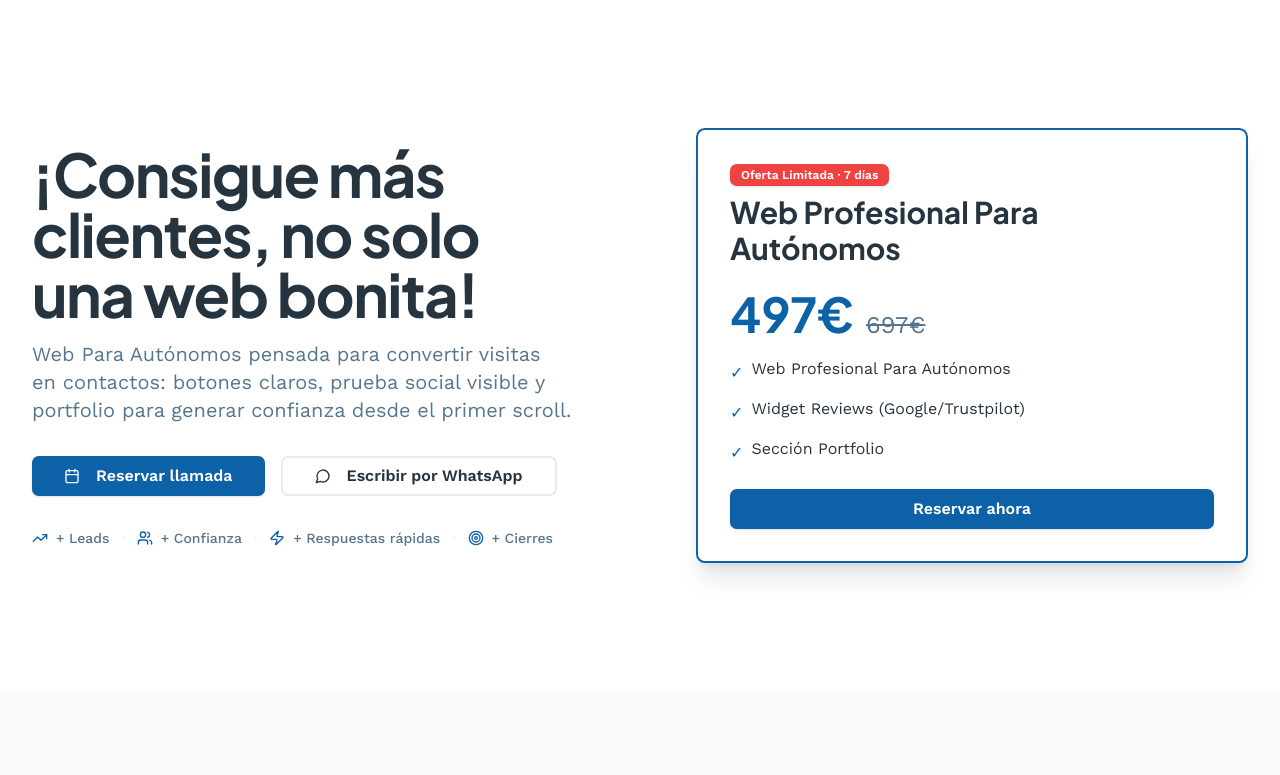
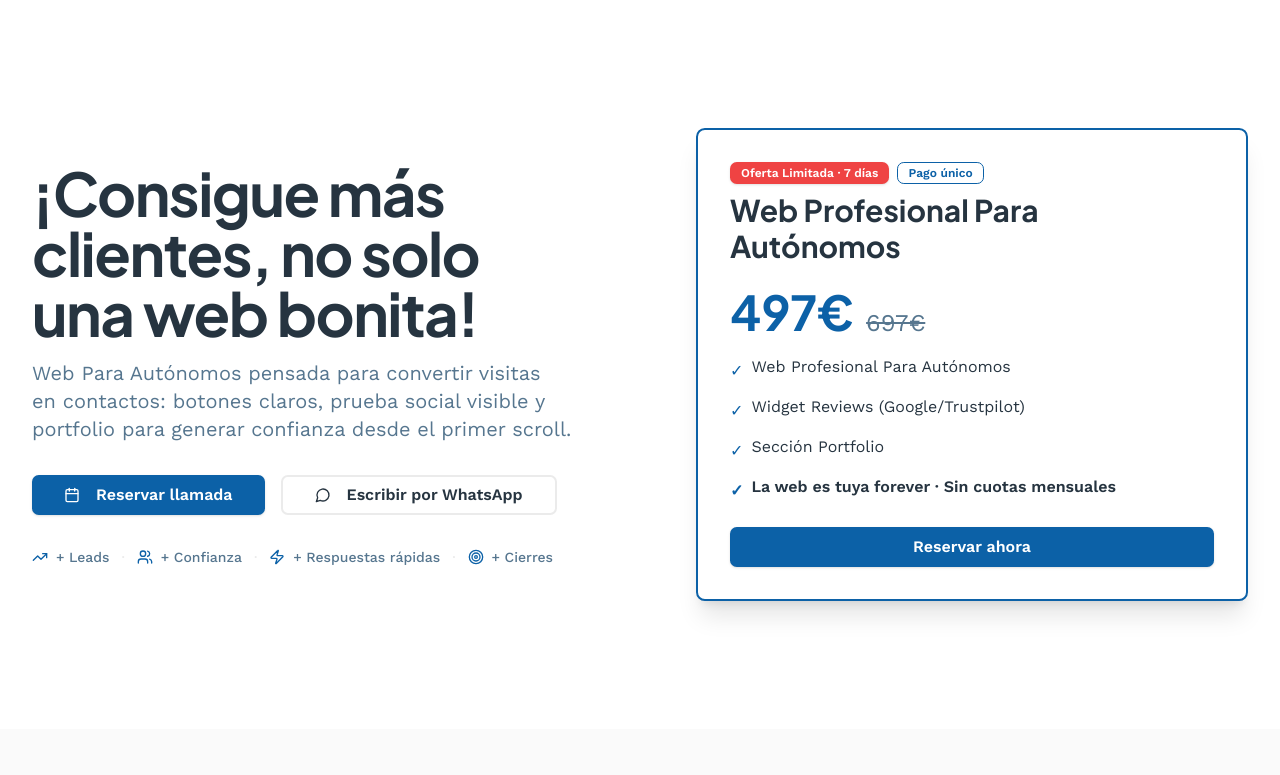
Before and after one commit to fsmartcfs-code/sg-f578bdde-0a98-4ac7-af00-b40a6d478feb-1776842642, a Next.js app: page / in a window 1280 px wide. Shown: the top 775 px of the page. Built offline with nearby package versions, Linux system fonts and the light colour scheme.

Commit message:
feat(landing): add "la web es tuya forever" messaging

```diff
--- a/src/components/ComparisonTable.tsx
+++ b/src/components/ComparisonTable.tsx
@@ -2,6 +2,12 @@ import { Card } from "@/components/ui/card";
 import { Check, X, AlertTriangle } from "lucide-react";
 
 const features = [
+  {
+    name: "Propiedad de la web",
+    wpa: true,
+    cheap: "partial",
+    agency: "partial",
+  },
   {
     name: "Captación de leads",
     wpa: true,
@@ -68,7 +74,7 @@ function StatusIcon({ status }: { status: boolean | string }) {
 function StatusText({ status }: { status: boolean | string }) {
   if (status === true) return "Incluida";
   if (status === false) return "No";
-  if (status === "partial") return "Parcial";
+  if (status === "partial") return "Cuotas";
   if (status === "complex") return "Complejo";
   if (status === "extra") return "Pago extra";
   return "";
--- a/src/components/Hero.tsx
+++ b/src/components/Hero.tsx
@@ -60,9 +60,14 @@ export function Hero() {
           <div className="lg:pl-8">
             <Card className="p-8 space-y-6 border-2 border-primary shadow-xl">
               <div className="space-y-2">
-                <Badge className="bg-destructive hover:bg-destructive text-destructive-foreground font-semibold">
-                  Oferta Limitada · 7 días
-                </Badge>
+                <div className="flex gap-2 flex-wrap">
+                  <Badge className="bg-destructive hover:bg-destructive text-destructive-foreground font-semibold">
+                    Oferta Limitada · 7 días
+                  </Badge>
+                  <Badge variant="outline" className="border-primary text-primary font-semibold">
+                    Pago único
+                  </Badge>
+                </div>
                 <h3 className="font-heading text-2xl md:text-3xl font-bold">
                   Web Profesional Para Autónomos
                 </h3>
@@ -87,6 +92,10 @@ export function Hero() {
                     <span className="text-primary mt-1">✓</span>
                     <span>Sección Portfolio</span>
                   </li>
+                  <li className="flex items-start gap-2">
+                    <span className="text-primary mt-1 font-bold">✓</span>
+                    <span className="font-semibold">La web es tuya forever · Sin cuotas mensuales</span>
+                  </li>
                 </ul>
               </div>
 
--- a/src/components/PricingCards.tsx
+++ b/src/components/PricingCards.tsx
@@ -18,6 +18,7 @@ const plans = [
       "CRM simple incluido",
       "WhatsApp directo integrado",
       "Soporte estándar",
+      "La web es tuya forever · Sin cuotas",
     ],
     cta: "Empezar ahora",
     popular: false,
@@ -36,6 +37,7 @@ const plans = [
       "Formulario de contacto avanzado",
       "Integración Calendly Premium",
       "Soporte prioritario",
+      "La web es tuya forever · Sin cuotas",
     ],
     cta: "Elegir Pro",
     popular: true,
@@ -54,6 +56,7 @@ const plans = [
       "CRM avanzado con seguimiento",
       "Integraciones personalizadas",
       "Soporte VIP 24/7",
+      "La web es tuya forever · Sin cuotas",
     ],
     cta: "Ir a Premium",
     popular: false,
@@ -70,6 +73,9 @@ export function PricingCards() {
           </h2>
           <p className="text-lg text-muted-foreground max-w-2xl mx-auto">
             Precios transparentes, sin sorpresas. Todos los planes incluyen setup completo en 7 días.
+          </p>
+          <p className="text-base font-semibold text-primary">
+            Pago único · La web es tuya forever · Sin cuotas mensuales
           </p>
         </div>
 
@@ -114,6 +120,9 @@ export function PricingCards() {
                       </span>
                     )}
                   </div>
+                  <p className="text-xs font-medium text-primary">
+                    Pago único · Sin cuotas
+                  </p>
                   {plan.originalPrice && (
                     <p className="text-xs text-muted-foreground">
                       Oferta válida 7 días
@@ -125,7 +134,9 @@ export function PricingCards() {
                   {plan.features.map((feature, i) => (
                     <li key={i} className="flex items-start gap-3 text-sm">
                       <Check className="h-5 w-5 text-primary shrink-0 mt-0.5" />
-                      <span>{feature}</span>
+                      <span className={feature.includes("forever") ? "font-semibold" : ""}>
+                        {feature}
+                      </span>
                     </li>
                   ))}
                 </ul>
```
